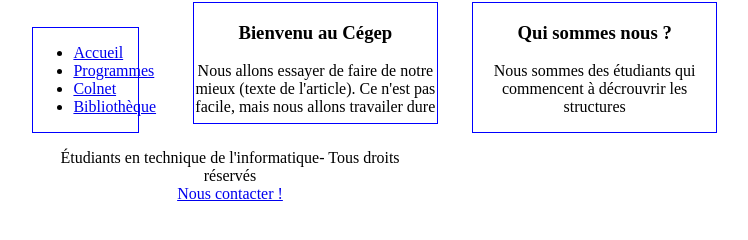
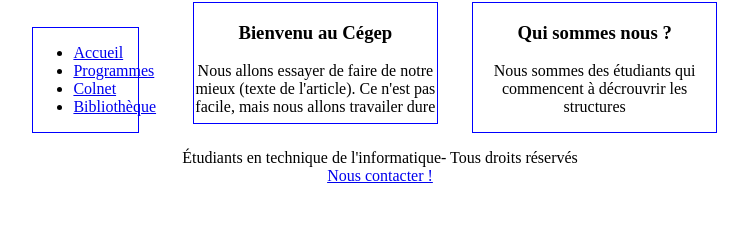
Before and after one commit to plono1830662/introWeb, a plain HTML site: page Exercices/Exercice5 v3/index.html in a window 1280 px wide. Shown: the part 286-526 px from the top of the page, without its empty margins (260-1008 px from the left). Drawn offline with Linux system fonts and the light colour scheme.

Commit message:
exercice 5 v3 fini

```diff
--- a/Exercices/Exercice5 v2/css/style.css
+++ b/Exercices/Exercice5 v2/css/style.css
@@ -28,7 +28,7 @@ article{
 	text-align: center;
 	margin-right: 30px;
 	height: 120px;
-
+	vertical-align: top;
 
 }
 aside{
@@ -39,7 +39,8 @@ aside{
 }
 footer{
 
-	float:right;
+
+
 	text-align: center;
-	margin-right:300px;
+
 }
--- a/Exercices/Exercice5 v3/css/style.css
+++ b/Exercices/Exercice5 v3/css/style.css
@@ -28,7 +28,7 @@ article{
 	text-align: center;
 	margin-right: 30px;
 	height: 120px;
-
+    vertical-align: top;
 
 }
 aside{
@@ -37,9 +37,6 @@ aside{
 	width:35%;
 	text-align: center;
 }
-footer{
-
-	float:right;
-	text-align: center;
-	margin-right:300px;
+footer {
+    text-align: center;
 }
```
